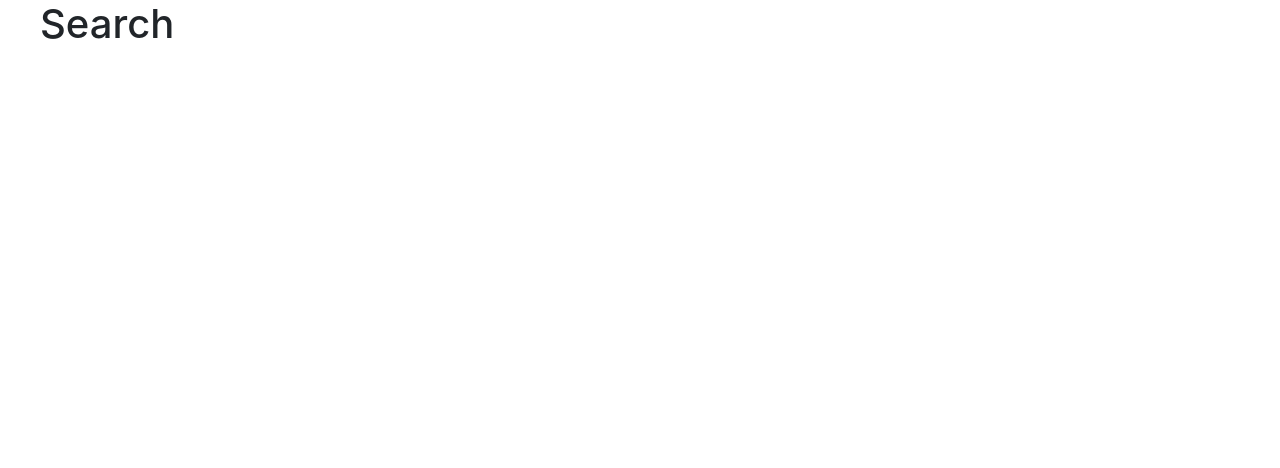
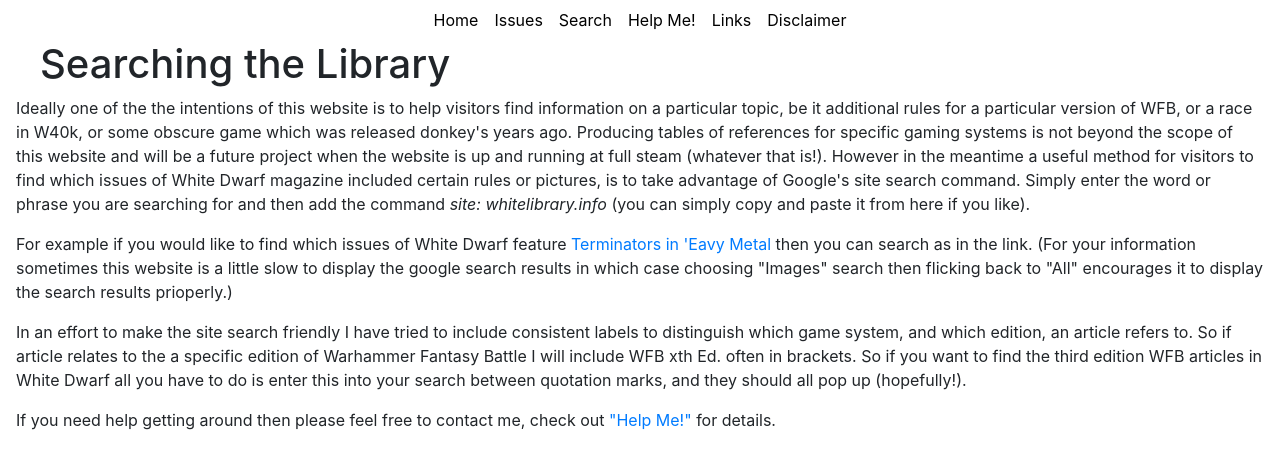
Before and after one commit to wisechimp/white-dwarf-info, a Gatsby site: page /search in a window 1280 px wide. Built offline with nearby package versions, Linux system fonts and the light colour scheme; Gatsby itself is replaced by a stand-in of ours.

Commit message:
Update search.js

```diff
--- a/src/pages/search.js
+++ b/src/pages/search.js
@@ -1,5 +1,26 @@
 import React from 'react'
+import { Link } from 'gatsby'
+
+import Layout from '../components/layout'
 
 export default () => (
-  <h1>Search</h1>
+  <Layout pageTitle="Searching the Library">
+    <h1>Searching the Library</h1>
+    <p>
+Ideally one of the the intentions of this website is to help visitors find information on a particular topic, be it additional rules for a particular version of WFB, or a race in W40k, or some obscure game which was released donkey's years ago. Producing tables of references for specific gaming systems is not beyond the scope of this website and will be a future project when the website is up and running at full steam (whatever that is!). However in the meantime a useful method for visitors to find which issues of White Dwarf magazine included certain rules or pictures, is to take advantage of Google's site search command. Simply enter the word or phrase you are searching for and then add the command <i>site: whitelibrary.info</i> (you can simply copy and paste it from here if you like).
+</p>
+
+<p>
+For example if you would like to find which issues of White Dwarf feature <a href="http://lmgtfy.com/?q=terminators+%22eavy+metal%22+site%3Awhitelibrary.info" target="_blank">Terminators in 'Eavy Metal</a> then you can search as in the link. (For your information sometimes this website is a little slow to display the google search results in which case choosing "Images" search then flicking back to "All" encourages it to display the search results prioperly.)
+</p>
+
+<p>
+In an effort to make the site search friendly I have tried to include consistent labels to distinguish which game system, and which edition, an article refers to. So if article relates to the a specific edition of Warhammer Fantasy Battle I will include WFB xth Ed. often in brackets. So if you want to find the third edition WFB articles in White Dwarf all you have to do is enter this into your search between quotation marks, and they should all pop up (hopefully!).
+</p>
+
+<p>
+If you need help getting around then please feel free to contact me, check out <a href="help.php">"Help Me!"</a> for details.
+</p>
+
+  </Layout>
 )
```
